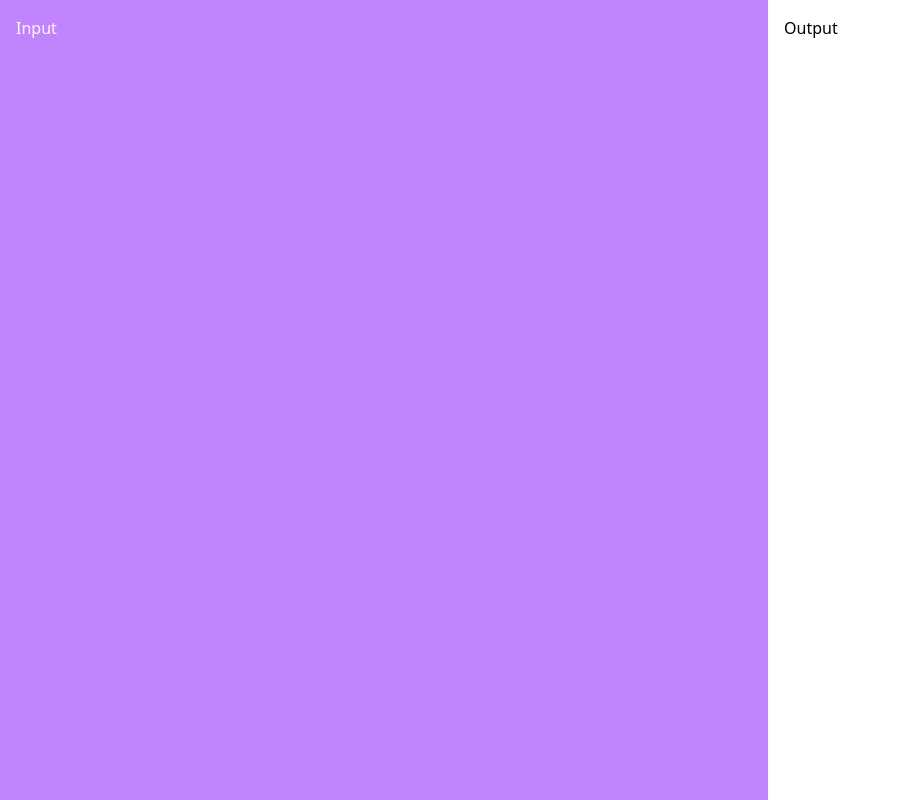
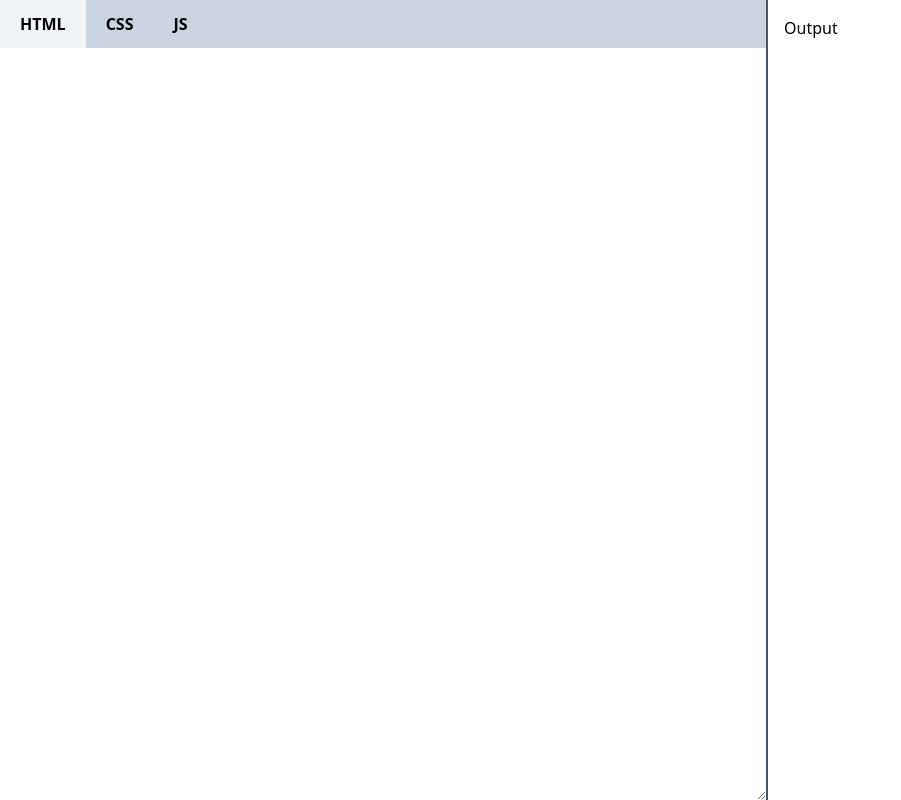
Before and after one commit to iaseth/browsedit, a React (Create React App) app: page / in a window 1280 px wide. Shown: the whole page, without its empty margins (0-901 px from the left). Built offline with nearby package versions, Linux system fonts and the light colour scheme.

Commit message:
Setup input tabs

```diff
--- a/src/Browsedit/Browsedit.js
+++ b/src/Browsedit/Browsedit.js
@@ -1,15 +1,30 @@
+import React from 'react';
+
 import Input from './Input';
 import Output from './Output';
 
 
 
 export default function Browsedit () {
+	const [htmlText, setHtmlText] = React.useState("");
+	const [cssText, setCssText] = React.useState("");
+	const [jsText, setJsText] = React.useState("");
+
+	const inputProps = {
+		htmlText, setHtmlText,
+		cssText, setCssText,
+		jsText, setJsText
+	};
+
+	const outputProps = {
+		htmlText, cssText, jsText
+	};
 
 	return (
 		<div className="Browsedit">
 			<div className="min-h-screen md:flex">
-				<Input />
-				<Output />
+				<Input {...inputProps} />
+				<Output {...outputProps} />
 			</div>
 		</div>
 	);
--- a/src/Browsedit/Input/Input.js
+++ b/src/Browsedit/Input/Input.js
@@ -1,15 +1,59 @@
+import React from 'react';
 
-
+import TabBar from './TabBar';
+import Tab from './Tab';
 
 const tabs = [
 	"HTML", "CSS", "JS"
 ];
 
-export default function Input () {
+
+
+export default function Input ({
+	htmlText, setHtmlText,
+	cssText, setCssText,
+	jsText, setJsText
+}) {
+
+	const [currentTabIndex, setCurrentTabIndex] = React.useState(0);
+
+	const tabBarProps = {
+		tabs, currentTabIndex, setCurrentTabIndex
+	};
+
+	function getCurrentTab () {
+		let tabName = tabs[currentTabIndex];
+		let props = {};
+
+		if (tabName === "HTML") {
+			props = {
+				text: htmlText,
+				setText: setHtmlText,
+				...props
+			};
+		} else if (tabName === "CSS") {
+			props = {
+				text: cssText,
+				setText: setCssText,
+				...props
+			};
+		} else if (tabName === "JS") {
+			props = {
+				text: jsText,
+				setText: setJsText,
+				...props
+			};
+		}
+
+		return <Tab {...props} />;
+	}
 
 	return (
-		<div className="Input grow p-4 bg-purple-400 text-white">
-			<h2>Input</h2>
+		<div className="Input grow bg-slate-100 border-r-2 border-slate-600 flex flex-col">
+			<TabBar {...tabBarProps} />
+			<div className="grow">
+				{getCurrentTab()}
+			</div>
 		</div>
 	);
 }
--- /dev/null
+++ b/src/Browsedit/Input/Tab.js
@@ -0,0 +1,15 @@
+
+
+
+export default function Tab ({
+	text, setText
+}) {
+
+	return (
+		<div className="Tab h-full">
+			<div className="h-full">
+				<textarea value={text} onChange={(e) => setText(e.target.value)} className="block w-full h-full px-4 py-2 outline-none"></textarea>
+			</div>
+		</div>
+	);
+}
--- /dev/null
+++ b/src/Browsedit/Input/TabBar.js
@@ -0,0 +1,21 @@
+
+
+
+export default function TabBar ({
+	tabs, currentTabIndex, setCurrentTabIndex
+}) {
+
+	const tabItems = tabs.map((v, i) => {
+		let tabClass = "font-bold px-5 py-3";
+		tabClass += (i === currentTabIndex) ? " bg-slate-100" : " cursor-pointer hover:bg-slate-200";
+		return <div key={i} className={tabClass} onClick={() => setCurrentTabIndex(i)}>{v}</div>;
+	});
+
+	return (
+		<div className="TabBar bg-slate-300 text-black">
+			<div className="flex">
+				{tabItems}
+			</div>
+		</div>
+	);
+}
--- a/src/Browsedit/Output/Output.js
+++ b/src/Browsedit/Output/Output.js
@@ -1,7 +1,9 @@
 
 
 
-export default function Output () {
+export default function Output ({
+	htmlText, cssText, jsText
+}) {
 
 	return (
 		<div className="Output grow max-w-lg p-4 bg-white">
--- a/tailwind.config.js
+++ b/tailwind.config.js
@@ -1,8 +1,8 @@
 module.exports = {
   content: [
     "src/*.{js,json}",
-    "src/*/*.js",
-    "src/*/*/*.js"
+    "src/Browsedit/*.js",
+    "src/Browsedit/*/*.js"
   ],
   theme: {
     extend: {},
```
